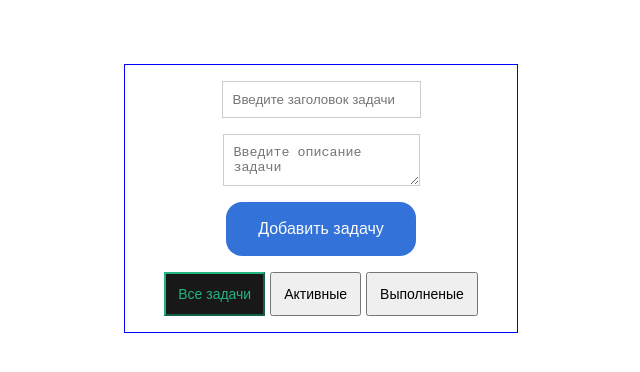
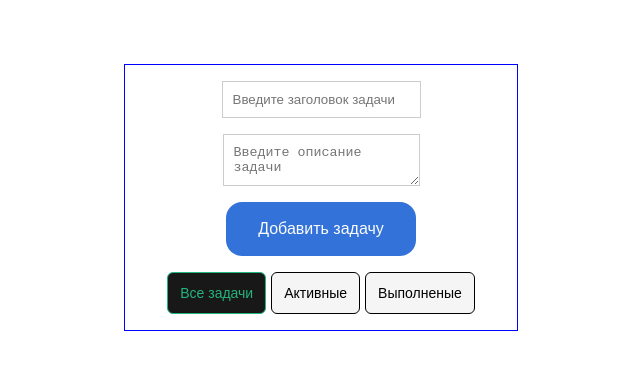
Before and after one commit to 7on999/test-next, a Next.js app: page /todo in a window 1280 px wide. Shown: the top 372 px of the page, without its empty margins (319-959 px from the left). Built offline with nearby package versions, Linux system fonts and the light colour scheme.

Commit message:
fix styles for btn-filters

```diff
--- a/app/todo/components/add-task-form/add-task-form.component.tsx
+++ b/app/todo/components/add-task-form/add-task-form.component.tsx
@@ -50,9 +50,9 @@ export function AddTaskForm(){
       <textarea placeholder='Введите описание задачи' className={styles.description} value={description} onChange={onDescriptionChange}/>
       <button className={styles.btn} onClick={onBtnClick}> Добавить задачу </button>
       <div  className={styles.btnFilterWrapper}>
-        <button className={filter===FiltersSeach.ALL? `${styles.activeFilterBtn} ${styles.btnFilter}` : styles.bbtnFiltertn} onClick={setFilterAll}> Все задачи </button>
+        <button className={filter===FiltersSeach.ALL? `${styles.activeFilterBtn} ${styles.btnFilter}` : styles.btnFilter} onClick={setFilterAll}> Все задачи </button>
         <button className={filter===FiltersSeach.NOT_COMPLTETED? `${styles.activeFilterBtn} ${styles.btnFilter}` : styles.btnFilter} onClick={setFilterActive} > Активные </button>
-        <button className={filter===FiltersSeach.COMPLTETED? `${styles.activeFilterBtn} ${styles.btnFilter}` : styles.btnFilter}onClick={setFilterCompleted} > Выполненые </button>
+        <button className={filter===FiltersSeach.COMPLTETED? `${styles.activeFilterBtn} ${styles.btnFilter}` : styles.btnFilter} onClick={setFilterCompleted} > Выполненые </button>
       </div>
     </div>
   )
--- a/app/todo/components/add-task-form/add-task-form.module.css
+++ b/app/todo/components/add-task-form/add-task-form.module.css
@@ -48,13 +48,16 @@
   }
 }
 
+.btnFilter {
+  font-size: 14px;
+  padding: 12px 12px;
+  border: 1px solid black;
+  border-radius: 6px;
+  background-color: whitesmoke
+}
+
 .activeFilterBtn {
   background-color: #181818;
   color: #24B47E;
   border-color: #24B47E;
 }
-
-.btnFilter {
-  font-size: 14px;
-  padding: 12px 12px;
-}
```
